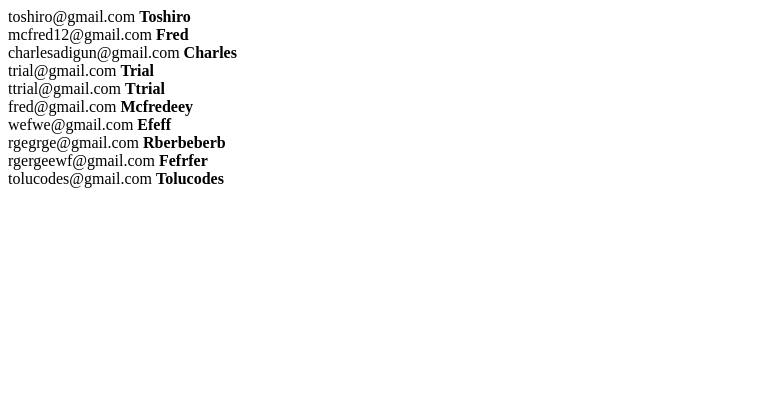
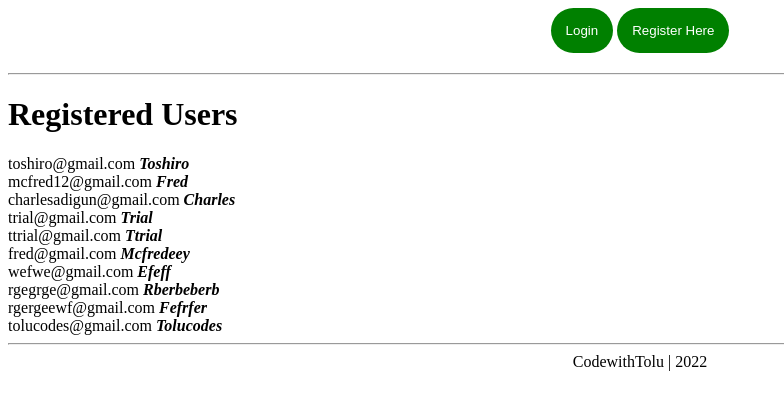
Before and after one commit to Goddy01/Blogging-Site-Genuine-, a Django app: page /home/ in a window 1280 px wide. Shown: the top 410 px of the page, without its empty margins (0-784 px from the left). Run offline with Django 4.2, Linux system fonts and the light colour scheme; data comes from the database, SQL or seed files in the repository; both versions use the stored data as it was after the commit.

Commit message:
added logout/confirm auth

```diff
--- a/account/forms.py
+++ b/account/forms.py
@@ -1,4 +1,3 @@
-from enum import unique
 from django.contrib.auth.forms import UserCreationForm
 from django import forms
 from .models import Account
--- a/account/templates/account/register.html
+++ b/account/templates/account/register.html
@@ -1,6 +1,7 @@
 {% extends 'base.html' %}
 {% block title %}Registration{% endblock title %}
 {% block content %}
+    <div >
         <h1>Register Here: </h1>
         <form method="post">
             {% csrf_token %}
@@ -21,4 +22,5 @@
             {% endfor %}
             <input type="submit" value="Submit">
         </form>
+    </div>
 {% endblock content %}
--- a/blog_app/templates/blog_app/home.html
+++ b/blog_app/templates/blog_app/home.html
@@ -2,8 +2,9 @@
 {% block title %}Home{% endblock title %}
 
 {% block content %}
+<h1>Registered Users</h1>
     {% for account in accounts %}
         {{ account }}
-        <b>{{ account.username|title }}</b><br/>
+        <b><em>{{ account.username|title }}</em></b><br/>
     {% endfor %}
 {% endblock content %}
--- a/blog_project2/urls.py
+++ b/blog_project2/urls.py
@@ -16,10 +16,11 @@
 from django.contrib import admin
 from django.urls import path, re_path
 from blog_app import views
-from account.views import registration_view
+from account.views import registration_view, logout_view
 
 urlpatterns = [
     path('admin/', admin.site.urls),
     re_path(r'^home/$', views.home_page, name='home_page'),
-    re_path(r'^register/$', registration_view, name='register')
+    re_path(r'^register/$', registration_view, name='register'),
+    re_path(r'^logout/$', logout_view, name='logout')
 ]
--- a/templates/base.html
+++ b/templates/base.html
@@ -9,12 +9,28 @@
     </title>
 </head>
 <body>
+    <div style="margin-bottom: 20px;text-align: center;">
+        {% if request.user.is_authenticated %}
+        <p>Hello, <b>{{ request.user.username }}</b>.</p>
+        <button style="background-color: green;padding: 15px;">
+            <a style="color: #fff;text-decoration: none;" href="{% url 'logout' %}" >Logout</a>
+        </button>
+        {% else %}
+            <button style="background-color: green;padding: 15px;border-radius: 200px;border: none;">
+                <a style="color: #fff;text-decoration: none;" href="#">Login</a>
+            </button>
+            <button style="background-color: green;padding: 15px;display: inline;border-radius: 200px;border: none;">
+                <a style="color: #fff;text-decoration: none;" href="{% url 'register' %}">Register Here</a>
+            </button>
+        {% endif %}
+    </div>
+    <hr>
     {% block content %}
     {% endblock content %}
 </body>
 
-<footer>
-    {% block footer %}
-    {% endblock footer %}
+<footer style="text-align: center;">
+    <hr>
+    CodewithTolu | 2022
 </footer>
 </html>
```
Also changed, not shown: account/views.py (+8 -1 lines), db.sqlite3. Lines whose indentation alone changed are shown as unchanged.
